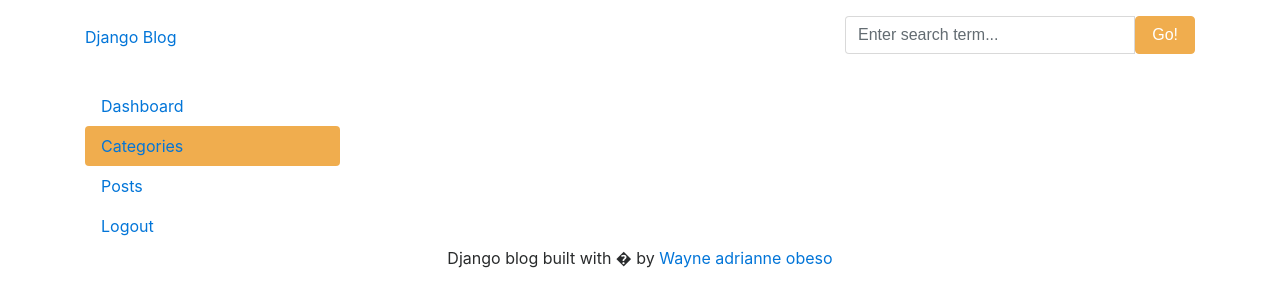
After one commit to pncoder29/django-blog, a Django app: page /dashboard/categories/ in a window 1280 px wide; the page is wider, and only the part inside the window is pictured. The commit adds this page. Shown: the top 307 px of that part. Run offline with Django 5.2, Linux system fonts and the light colour scheme; data that the repository does not hold is empty.

Commit message:
added sidebar and linking

```diff
--- a/dashboard/url.py
+++ b/dashboard/url.py
@@ -3,5 +3,8 @@ from . import views
 
 urlpatterns = [
     #this path for dashbaord with emptry string
-    path('', views.dashboard, name="dashboard")
+    path('', views.dashboard, name="dashboard"),
+
+    #sidebar and liniking
+    path("categories/", views.categories, name="categories"),
 ]
--- a/dashboard/views.py
+++ b/dashboard/views.py
@@ -4,8 +4,9 @@ from blogs_app.models import Blog, Category
 #login required decorator
 from django.contrib.auth.decorators import login_required
 
-#
+#login required during user going to login
 @login_required(login_url='login')
+
 #This view is for dashboard
 def dashboard(request):
     category_count = Category.objects.all().count()
@@ -16,3 +17,7 @@ def dashboard(request):
         "blogs_count":blogs_count,
     }
     return render(request, "dashboard/dashboard.html", context)
+
+#sidebar and linking
+def categories(request):
+    return render(request, "dashboard/categories.html")
--- /dev/null
+++ b/templates/dashboard/categories.html
@@ -0,0 +1,16 @@
+{% extends 'base.html' %}
+
+{% block content%}
+
+<div class="row">
+    <!-- Left sidebar -->
+    <!--Load the sidebar here-->
+    {% include 'dashboard/sidebar.html' %}
+
+    <!-- right side content -->
+    <div class="col-md-9">
+
+    </div>
+</div>
+
+{% endblock %}
--- /dev/null
+++ b/templates/dashboard/sidebar.html
@@ -0,0 +1,8 @@
+<div class="col-md-3">
+    <div class="nav flex-column nav-pills bg-light" aria-orientation="vertical">
+        <a href="{% url 'dashboard' %}" class="nav-link text-dark {% if '/dashboard/' == request.path %}bg-warning{% endif %}">Dashboard</a>
+        <a href="{% url 'categories' %}" class="nav-link text-dark {% if '/categories/' in request.path %}bg-warning{% endif %}">Categories</a>
+        <a href="" class="nav-link text-dark">Posts</a>
+        <a href="" class="nav-link text-dark">Logout</a>
+    </div>
+</div>
```
Also changed, not shown: templates/dashboard/dashboard.html (+2 -8 lines).
